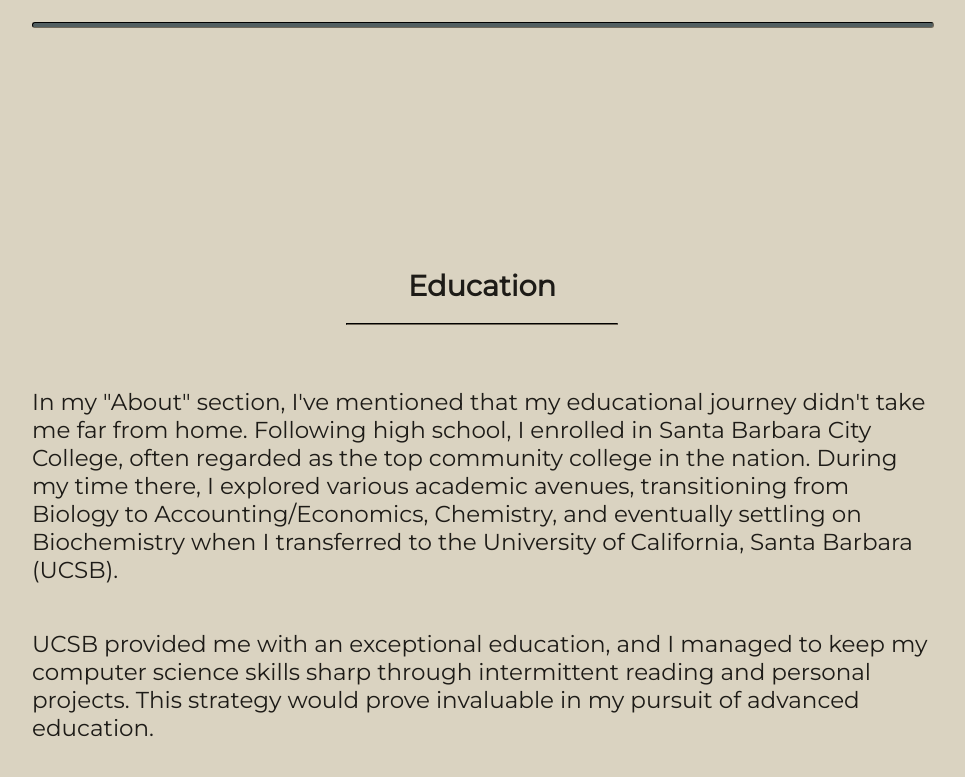
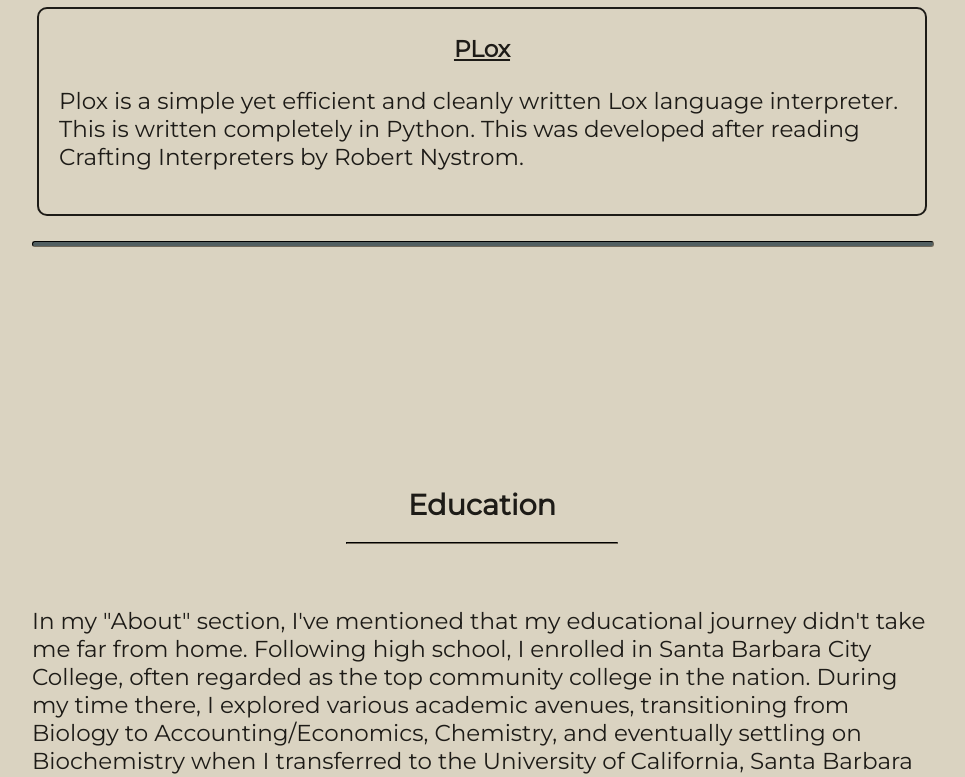
Before and after one commit to aoroudjev/portfolio_site, a plain HTML site: page index.html in a window 1280 px wide. Shown: the part 4255-5032 px from the top of the page, without its empty margins (233-1198 px from the left). Drawn offline with nearby package versions, Linux system fonts and the light colour scheme.

Commit message:
Add PLox project

```diff
--- a/index.html
+++ b/index.html
@@ -181,7 +181,15 @@
             </div>
             <img class="project-img" width=200rem height=200rem src="Images/sweeper_face.png" alt="ReactSweeper">
         </div>
-
+        <div class="content-group">
+            <div class="content">
+                <h2><a href="https://github.com/aoroudjev/plox">PLox</a></h2>
+                <p>
+                    Plox is a simple yet efficient and cleanly written Lox language interpreter. This is written
+                    completely in Python. This was developed after reading Crafting Interpreters by Robert Nystrom.
+                </p>
+            </div>
+        </div>
         <hr class="section-sep">
     </div>
     <!-- Education -->
```
Also changed, not shown: 2 other files.
